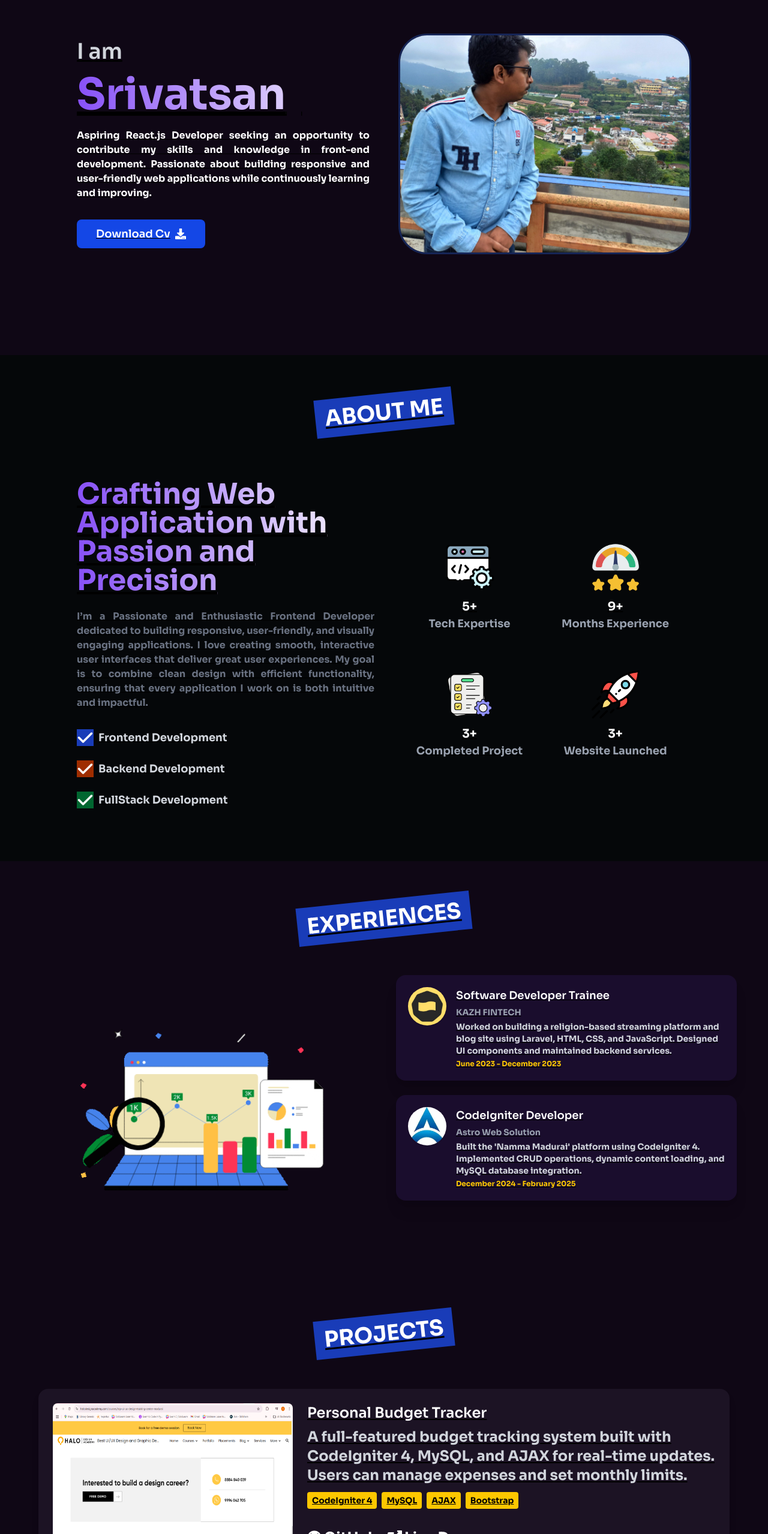
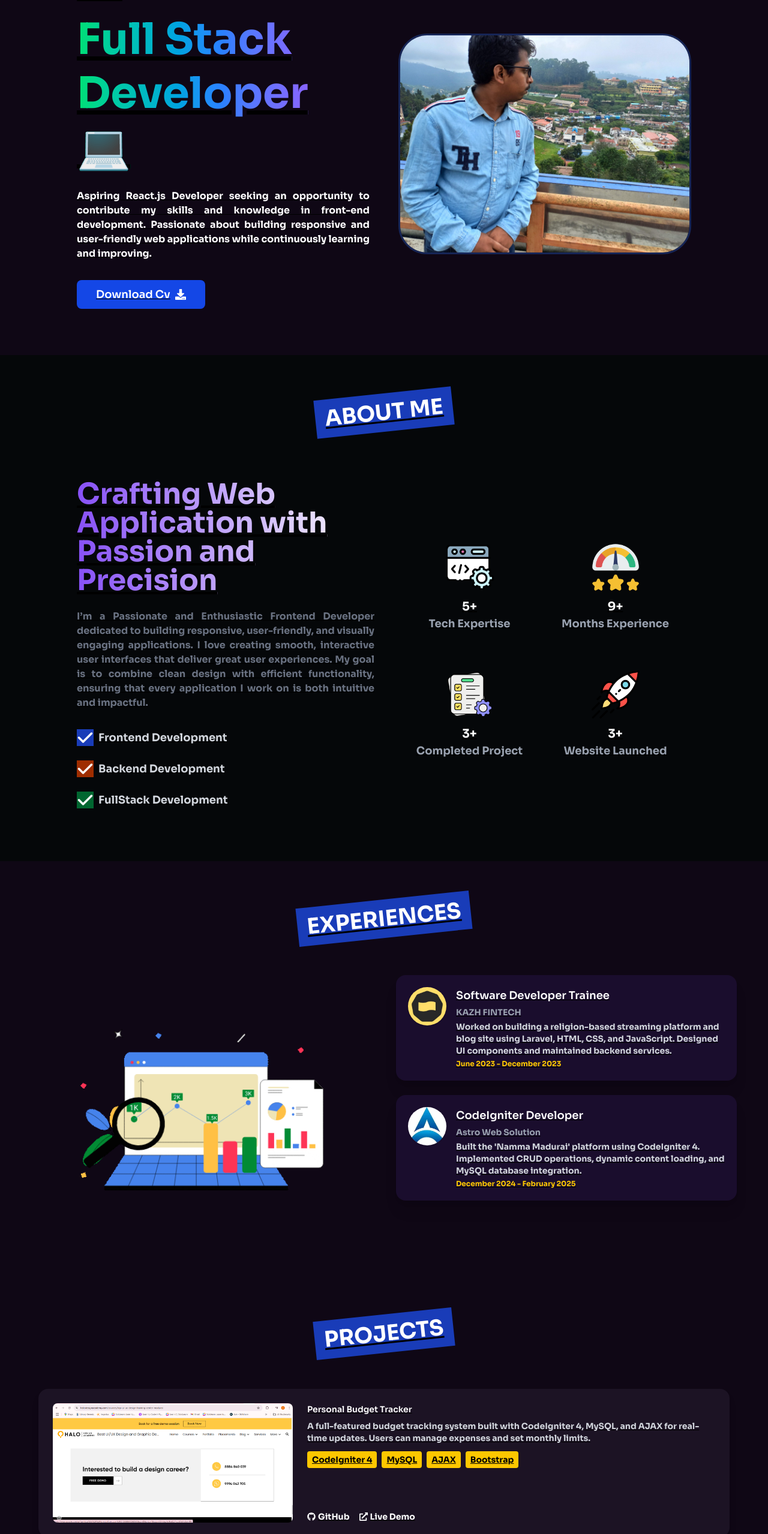
Before and after one commit to Srivatsan-Srinivasan-L/My-Personal-Portfolio-Website---NextJs, a Next.js app: page / in a window 1280 px wide. Shown: the part 208-2766 px from the top of the page at 60% size. Built offline with nearby package versions, Linux system fonts and the light colour scheme.

Commit message:
first commit

```diff
--- a/app/Data/data.ts
+++ b/app/Data/data.ts
@@ -144,15 +144,15 @@ export const experienceInfo = [
   // /app/Data/educationData.js
 export const educationInfo = [
   {
-    degree: "Java Full Stack Training",
-    institute: "Greens Technology, Chennai",
-    year: "Feb 2024 - July 2024",
-    description: "Studied Core Java, J2EE, Spring Boot, and full stack development including building an E-commerce app."
+    degree: "Bachelors in Computer Science and Engineering (CSE)",
+    institute: "Mepco Schlenk Engineering College",
+    year: "(Aug 2019 - May 2025)",
+    description: "Computer Science and Engineering (CSE) is a field that studies the theory, design, development, and application of computational systems and software, including algorithms, programming languages, data structures, computer architecture, networks, AI, and Blockchain. CSE professionals design and analyze software systems, create efficient computational processes, and innovate new technologies."
   },
   {
-    degree: "B.Sc. Computer Science",
-    institute: "XYZ College",
-    year: "2019 - 2022",
-    description: "Learned programming fundamentals, DBMS, and participated in tech fests and projects."
+    degree: "Diploma in Electrical and Electronics Engineering (EEE) ",
+    institute: "Nagasiva Polytechnic college",
+    year: "2016 - 2019",
+    description: "A Diploma in Electrical and Electronics Engineering (EEE) is a 3-year program that provides technical knowledge and skills in electrical and electronic systems, including  Electrical Circuits, Electronics Devices, Control Systems, Electrical Machines 1 & 2. "
   }
 ];
--- /dev/null
+++ b/app/components/Helper/ScrollToUp.tsx
@@ -0,0 +1,38 @@
+"use client";
+import React, { useEffect, useState } from 'react'
+import { FaArrowUp } from 'react-icons/fa';
+
+const ScrollToUp = () => {
+    const [isVisible,setInvisible]=useState(false);
+    useEffect(()=>{
+        const toggleVisibility = () =>{
+            if(window.scrollY > 300){
+                setInvisible(true);
+            } else {
+                setInvisible(false);
+            }
+        };
+        window.addEventListener("scroll",toggleVisibility);
+        return ()=>{
+            window.removeEventListener("scroll",toggleVisibility);
+        };
+    },[]);
+    const ScrollToUp = () =>{
+    window.scrollTo({
+        top:0,
+        behavior:"smooth",
+    });
+};
+  return (
+    <div className="fixed bottom-4 animate-pulse right-4">
+        {isVisible && (
+            <button onClick={ScrollToUp}
+            className="bg-blue-900 text-white rounded-full w-10 h-10 flex items-center justify-center focus:outline-none cursor-pointer">
+                <FaArrowUp/>
+            </button>
+        )}
+    </div>
+  )
+}
+
+export default ScrollToUp
--- a/app/components/Helper/SectionHeader.tsx
+++ b/app/components/Helper/SectionHeader.tsx
@@ -5,7 +5,15 @@ type Props = {
 };
 const SectionHeader = ({children}:Props) => {
   return (
-    <h1 className="bg-blue-800 w-fit text-center px-4 py-3 mx-auto text-white text-2xl sm:text-3xl md:text-4xl uppercase -rotate-6">{children}</h1>
+<a
+  href="#"
+  className="no-underline hover:underline decoration-white transition-all"
+>
+  <h1 className="bg-blue-800 w-fit text-center px-4 py-3 mx-auto text-white text-2xl sm:text-3xl md:text-4xl uppercase -rotate-6">
+    {children}
+  </h1>
+</a>
+
   )
 }
 export default SectionHeader;
--- a/app/components/Home.tsx
+++ b/app/components/Home.tsx
@@ -5,6 +5,11 @@ import Experiences from './Home/Experiences/Experiences'
 import Project from './Home/Project/Project'
 import Skills from './Home/Skills/Skills'
 import Education from './Home/Education/Education'
+import Contact from './Home/Contact/Contact'
+import ScrollToUp from './Helper/ScrollToUp'
+
+
+
 
 const Home = () => {
   return (
@@ -15,6 +20,8 @@ const Home = () => {
          <Project/>
          <Skills/>
          <Education/>
+         <Contact/>
+         <ScrollToUp/>
     </div>
   )
 }
--- a/app/components/Home/Banner/Banner.tsx
+++ b/app/components/Home/Banner/Banner.tsx
@@ -1,42 +1,73 @@
 'use client';
 import { BaseInfo } from '@/app/Data/data';
-import React from 'react'
+import React, { useState, useEffect } from 'react';
 import { FaDownload } from 'react-icons/fa';
 import { TypeAnimation } from 'react-type-animation';
 
+const Banner = () => {
+  const [greetingIndex, setGreetingIndex] = useState(0);
+  const [textIndex, setTextIndex] = useState(0);
 
-const Banner = () => {
+  const greetings = [
+    <span key="1">Hello <span className="text-white">👋</span></span>,
+    <span key="2">Hi everyone! <span className="text-white">🧑‍💼</span></span>,
+  ];
+
+  const animatedTextList = [
+    { text: BaseInfo.name, emoji: '🧑‍💻', gradient: 'from-purple-400 via-pink-500 to-red-500' },
+    { text: 'Full Stack Developer', emoji: '💻', gradient: 'from-green-400 via-blue-500 to-purple-500' },
+    { text: 'React JS Developer', emoji: '⚛️', gradient: 'bg-gradient-to-r from-sky-400 via-blue-500 to-indigo-500 bg-clip-text text-transparent' },
+  ];
+
+  useEffect(() => {
+    const interval = setInterval(() => {
+      setGreetingIndex((prev) => (prev + 1) % greetings.length);
+    }, 2000);
+
+    const timeout = setTimeout(() => {
+      clearInterval(interval);
+      setGreetingIndex(-1); // show "I am" after greetings
+    }, 4000);
+
+    return () => {
+      clearInterval(interval);
+      clearTimeout(timeout);
+    };
+  }, []);
+
+  useEffect(() => {
+    const timer = setInterval(() => {
+      setTextIndex((prev) => (prev + 1) % animatedTextList.length);
+    }, 4000);
+    return () => clearInterval(timer);
+  }, []);
+
   return (
-    <div className="w-full pt-[4vh] md:pt-[12vh] h-screen bg-[#0f0715]  overflow-hidden relative">
-      <div className='flex justify-center flex-col w-4/5 h-full mx-auto'>
-       <div className='grid grid-cols-1 lg:grid-cols-2 items-center gap-12'>
+    <div className="w-full pt-[4vh] md:pt-[12vh] h-screen bg-[#0f0715] overflow-hidden relative">
+      <div className="flex justify-center flex-col w-4/5 h-full mx-auto">
+        <div className="grid grid-cols-1 lg:grid-cols-2 items-center gap-12">
           {/* Text content */}
           <div>
-          <h1 className="text-2xl  md:text-3xl lg:text-4xl mb-5 text-gray-300 font-semibold">I am </h1>
-          <TypeAnimation
-        sequence={[
-          "Hello,👋",
-          2000,
-          "Hi everyone! 👨‍💻",
-          1000,
-          BaseInfo.name,
-          2000,
-          BaseInfo.position,
-          2000,
-        ]}
-        wrapper="h1"
-        cursor={true}
-        repeat={Infinity}
-        className="text-bg text-3xl sm:text-4xl md:text-5xl lg:text-6xl xl:text-7xl font-bold md:leading-[3.5rem] xl:leading-[4rem] text-white"
-      />
+            <h1 className="text-2xl md:text-3xl lg:text-4xl text-gray-300 font-semibold mb-4 h-10">
+              {greetingIndex === -1 ? "I am" : greetings[greetingIndex]}
+            </h1>
 
-      <p className="mt-6 text-sm md:text-base text-white text-opacity-60 text-justify">{BaseInfo.description}</p>
-        <button className="md:px-8 md:py-2.5 px-6 py-1.5 text-white font-semibold text-sm md:text-lg
-        transition-all duration-200 rounded-lg mt-8 bg-blue-700 hover:bg-blue-900 flex items-center space-x-2">
+            {/* Second Line */}
+            <h2 className={`text-3xl sm:text-4xl md:text-5xl lg:text-6xl xl:text-7xl font-bold leading-tight bg-gradient-to-r ${animatedTextList[textIndex].gradient} bg-clip-text text-transparent`}>
+              {animatedTextList[textIndex].text} <span className="text-white">{animatedTextList[textIndex].emoji}</span>
+            </h2>
+
+            <p className="mt-6 text-sm md:text-base text-white text-opacity-60 text-justify">
+              {BaseInfo.description}
+            </p>
+
+            <button className="md:px-8 md:py-2.5 px-6 py-1.5 text-white font-semibold text-sm md:text-lg transition-all duration-200 rounded-lg mt-8 bg-blue-700 hover:bg-blue-900 flex items-center space-x-2">
               <span>Download Cv</span>
-          <FaDownload/>
+              <FaDownload />
             </button>
           </div>
+
+          {/* Profile Image */}
           <div className="mx-auto hidden lg:block rounded-[3rem] border-[3.5px] border-blue-950 overflow-x-hidden">
             <img
               src={BaseInfo.profilePic}
@@ -49,7 +80,6 @@ const Banner = () => {
       </div>
     </div>
   );
-
 };
 
 export default Banner;
--- /dev/null
+++ b/app/components/Home/Contact/Contact.tsx
@@ -0,0 +1,131 @@
+"use client";
+import { useState } from "react";
+import { FaLinkedin, FaInstagram, FaGithub, FaFigma } from "react-icons/fa";
+import { IoClose } from "react-icons/io5";
+import Image from "next/image";
+import SectionHeader from "../../Helper/SectionHeader";
+
+const ContactSection = () => {
+  const [status, setStatus] = useState("");
+  const [showToast, setShowToast] = useState(false);
+
+  const handleSubmit = async (e) => {
+    e.preventDefault();
+
+    const data = new FormData(e.target);
+    const formData = {
+      access_key: "3af40b57-2c85-42f1-8366-68baacb63cbd",
+      name: data.get("name"),
+      email: data.get("email"),
+      message: data.get("message"),
+    };
+
+    const response = await fetch("https://api.web3forms.com/submit", {
+      method: "POST",
+      headers: {
+        "Content-Type": "application/json",
+        Accept: "application/json",
+      },
+      body: JSON.stringify(formData),
+    });
+
+    const result = await response.json();
+    if (result.success) {
+      setStatus("✅ Your message has been sent successfully!");
+      setShowToast(true);
+      e.target.reset();
+    } else {
+      setStatus("❌ Something went wrong. Please try again.");
+      setShowToast(true);
+    }
+  };
+
+  return (
+    <div className="bg-gray-900 text-white py-16 px-6 md:px-16">
+      <SectionHeader>Contact Me</SectionHeader>
+
+      <div className="flex flex-col md:flex-row gap-12 items-center justify-between relative">
+        {/* Toast message */}
+        {showToast && (
+          <div className="absolute -top-12 left-0 right-0 mx-auto max-w-xl bg-green-100 border border-green-400 text-green-700 px-4 py-3 rounded flex justify-between items-center shadow-md">
+            <span className="text-sm font-medium">{status}</span>
+            <button onClick={() => setShowToast(false)}>
+              <IoClose className="text-lg" />
+            </button>
+          </div>
+        )}
+
+        {/* Left Image + Icons */}
+        <div className="w-full md:w-1/2 flex flex-col items-center text-center gap-6">
+
+          <Image
+            src="/images/Contact.gif"
+            alt="Contact Illustration"
+            width={400}
+            height={400}
+            className="rounded-xl shadow-lg"
+          />
+
+
+<div className="flex gap-4 justify-center text-5xl text-gray-500">
+
+          <a href="https://www.linkedin.com/in/srivatsan-s1501/" target="_blank"><FaLinkedin className="text-[#0077B5]  hover:opacity-80 transition" /></a>
+         <a className="text-[#fff] hover:opacity-80 transition" href="https://github.com/Srivatsan-Srinivasan-L" target="_blank"><FaGithub /></a>
+         <a className="text-[#F24E1E] hover:opacity-80 transition" href="https://www.figma.com/@Srivatsan" target="_blank"><FaFigma /></a>
+         <a className="text-[#E4405F] hover:opacity-80 transition" href="https://instagram.com/" target="_blank"><FaInstagram /></a>
+          </div>
+
+        </div>
+
+
+        {/* Right Contact Form */}
+        <form onSubmit={handleSubmit} className="w-full md:w-1/2 space-y-6">
+        <p className="text-center text-lg md:text-xl text-justify text-sm mt-5">
+  Feel free to reach out me — I'm always open to discussing new projects, creative ideas, or opportunities to collaborate.
+</p>
+          <div>
+            <label className="block mb-1 font-medium text-base">Name</label>
+            <input
+              type="text"
+              name="name"
+              required
+              className="w-full px-4 py-2 border border-gray-300 rounded-md focus:outline-none focus:ring-2 focus:ring-purple-400 text-base"
+            />
+          </div>
+          <div>
+            <label className="block mb-1 font-medium text-base">Email</label>
+            <input
+              type="email"
+              name="email"
+              required
+              className="w-full px-4 py-2 border border-gray-300 rounded-md focus:outline-none focus:ring-2 focus:ring-purple-400 text-base"
+            />
+          </div>
+          <div>
+            <label className="block mb-1 font-medium text-base">Message</label>
+            <textarea
+              name="message"
+              rows="4"
+              required
+              className="w-full px-4 py-2 border border-gray-300 rounded-md focus:outline-none focus:ring-2 focus:ring-purple-400 text-base"
+            />
+          </div>
+          <button
+            type="submit"
+            className="bg-purple-600 hover:bg-purple-700 transition-all text-white px-6 py-2 rounded-md text-base  cursor-pointer"
+          >
+            Send Message
+          </button>
+        </form>
+      </div>
+
+      <hr className="mt-5 border-gray-700" />
+<p className="text-center text-2xl text-sm mt-4 text-white">
+  © 2025 All Rights Reserved ❤️ Srivatsan.
+</p>
+
+    </div>
+  );
+};
+
+export default ContactSection;
--- a/app/components/Home/Experiences/Experiences.tsx
+++ b/app/components/Home/Experiences/Experiences.tsx
@@ -45,7 +45,7 @@ const Experiences = () => {
               <div className="text-white space-y-1">
                 <h3 className="text-lg font-semibold">{exp.role}</h3>
                 <p className="text-sm text-gray-400">{exp.company}</p>
-                <p className="text-sm text-gray-300">{exp.description}</p>
+                <p className="text-sm  text-gray-300">{exp.description}</p>
                 <p className="text-xs text-yellow-400">{exp.dates}</p>
               </div>
             </motion.div>
--- a/app/components/Home/Project/Project.tsx
+++ b/app/components/Home/Project/Project.tsx
@@ -27,8 +27,8 @@ const Projects = () => {
             />
             <div className="flex-1 flex flex-col justify-between">
               <div>
-                <h3 className="text-2xl font-semibold mb-2">{project.title}</h3>
-                <p className="text-2xl text-gray-300 mb-3 justify-content">{project.description}</p>
+                <h3 className="text-2xl text-sm font-semibold mb-2">{project.title}</h3>
+                <p className="text-2xl text-sm text-gray-300 mb-3  justify-content">{project.description}</p>
                 <div className="flex flex-wrap gap-2 mb-4">
                   {project.tech.map((tech, idx) => (
                     <span
@@ -40,7 +40,7 @@ const Projects = () => {
                   ))}
                 </div>
               </div>
-              <div className="text-2xl  flex gap-4 mt-4">
+              <div className="text-2xl text-sm flex gap-4 mt-4">
                 <a
                   href={project.github}
                   target="_blank"
--- a/app/globals.css
+++ b/app/globals.css
@@ -16,4 +16,16 @@
     -webkit-background-clip: text;
     -webkit-text-fill-color: transparent;
   }
+
+  .custom-scrollbar::-webkit-scrollbar{
+    width:10px;
+    height: 10px;
+  }
+  .custom-scrollbar::-webkit-scrollbar-track{
+    background:#44028f;
+  }
+  .custom-scrollbar::-webkit-scrollbar-thumb{
+    background-color: #c277fa;
+    border-radius:4px;
+  }
 }
--- a/app/layout.tsx
+++ b/app/layout.tsx
@@ -2,6 +2,7 @@ import type { Metadata } from "next";
 import {  Sora } from "next/font/google";
 import "./globals.css";
 import ResponsiveNav from "./components/Navbar/ResponsiveNav";
+import AnimatedCursor from "react-animated-cursor";
 
 
 
@@ -22,10 +23,25 @@ export default function RootLayout({
   children: React.ReactNode;
 }>) {
   return (
-    <html lang="en">
+    <html lang="en" className="custom-scrollbar">
       <body
         className={font.className}
       >
+        <div className="hidden md:block">
+          <AnimatedCursor
+          innerSize={8}
+          outerSize={35}
+          innerScale={2}
+          outerScale={2}
+          outerAlpha={0}
+          innerStyle={{
+            backgroundColor:"white",
+          }}
+          outerStyle={{
+            border:'3px solid white'
+          }}
+          />
+        </div>
          <ResponsiveNav/>
         {children}
 
--- a/package.json
+++ b/package.json
@@ -9,9 +9,11 @@
     "lint": "next lint"
   },
   "dependencies": {
+    "aos": "^2.3.4",
     "framer-motion": "^12.6.3",
     "next": "15.2.4",
     "react": "^19.0.0",
+    "react-animated-cursor": "^2.11.2",
     "react-dom": "^19.0.0",
     "react-icons": "^5.5.0",
     "react-type-animation": "^3.2.0"
```
Also changed, not shown: app/components/Home/Education/Education.tsx (+16 -28 lines), public/images/Contact.gif (renamed from public/images/936024181761Support_Page.gif), 1 other file (tests, documents, lock files or other folders). Lines whose indentation alone changed are shown as unchanged.
